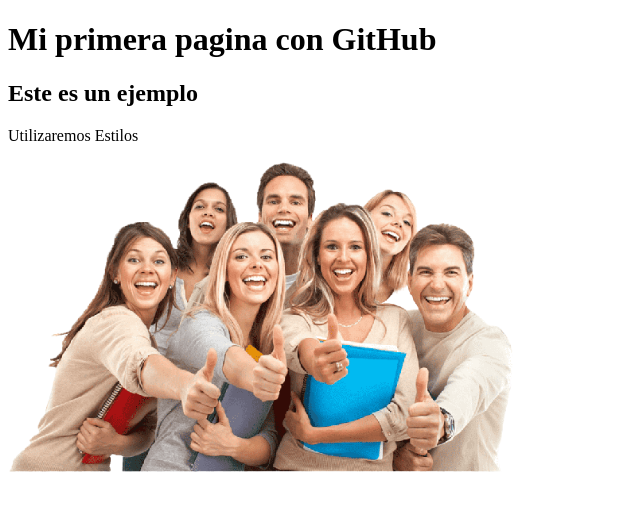
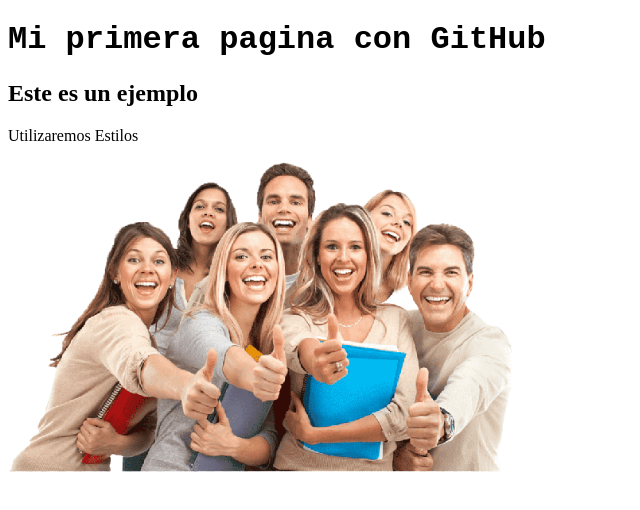
Before and after one commit to eberrior/myproject, a plain HTML site: page index.html in a window 1280 px wide. Shown: the whole page, without its empty margins (0-640 px from the left). Drawn offline with Linux system fonts and the light colour scheme.

Commit message:
Cambio en la fuente

```diff
--- a/index.html
+++ b/index.html
@@ -6,7 +6,7 @@
     <title>Mi primera pagina</title>
 </head>
 <body>
-    <h1>Mi primera pagina con GitHub</h1>
+    <h1 style="font-display: center; font-family: 'Courier New', Courier, monospace;">Mi primera pagina con GitHub</h1>
     <h2>Este es un ejemplo</h2>
     <p>Utilizaremos Estilos</p>
     <img src="1.png" alt="Imagen" height="40%" width="40%">
```
